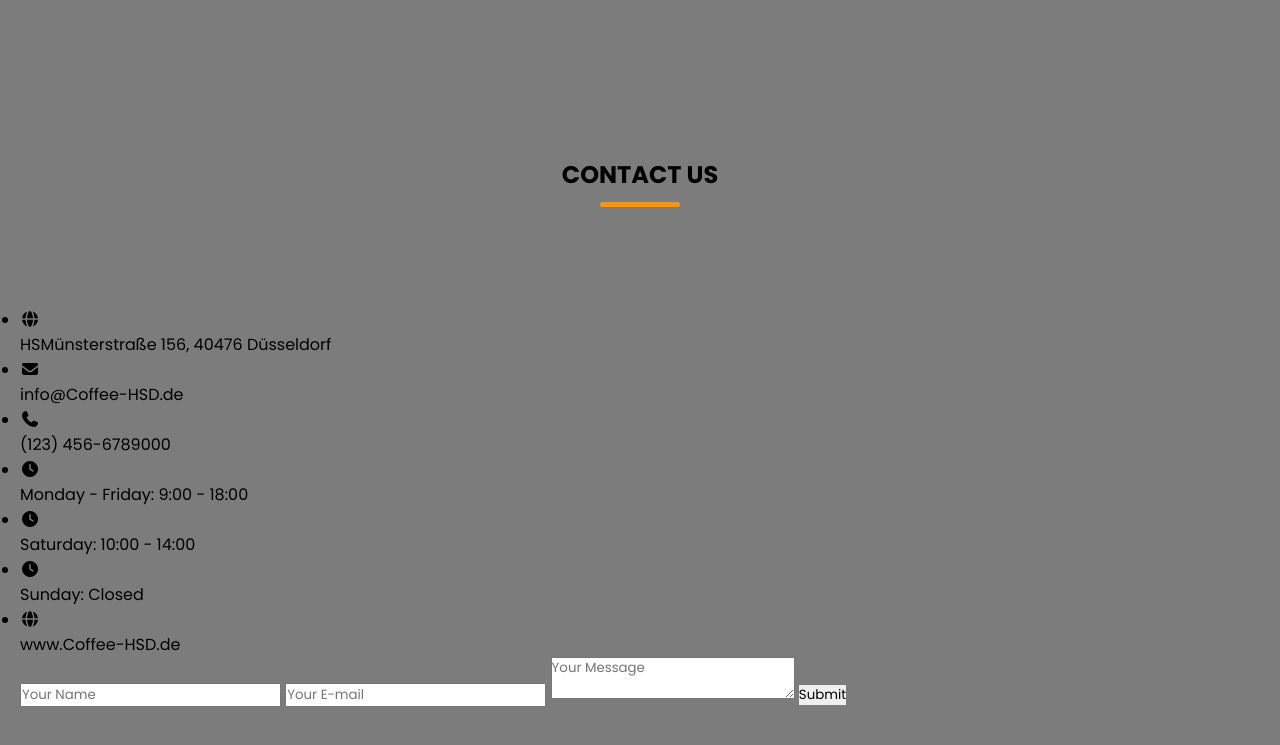
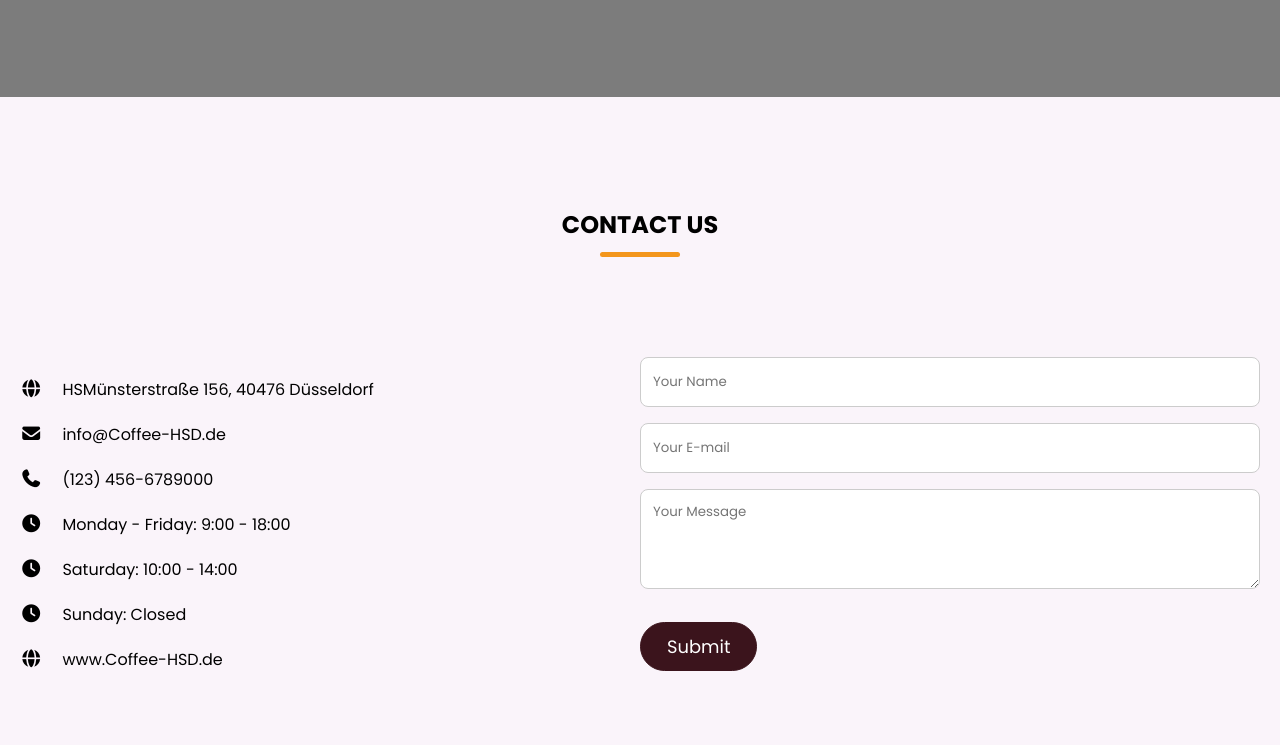
Before and after one commit to A7MADREFA3Y/webProHSD, a website built with webpack: page index.html in a window 1280 px wide. Shown: the part 4354-5099 px from the top of the page. Before the commit the page ends 5061 px from the top, so only its background shows below. Built offline with nearby package versions, Linux system fonts and the light colour scheme; a web font is replaced by a local one.

Commit message:
add style for contact form

```diff
--- a/css/style.css
+++ b/css/style.css
@@ -374,6 +374,73 @@ header .navbar{
   transform: scale(1.3);
 }
 
+/* Contact Us Style */
+.contact-section {
+  padding: 50px 0 100px;
+  background: var(--light-pink-color);
+}
+
+.contact-section .section-content {
+  display: flex;
+  gap: 48px;
+  align-items: flex-start;
+  justify-content: space-between;
+}
+
+.contact-section .contact-info-list .contact-info {
+  display: flex;
+  gap: 20px;
+  margin: 20px 0;
+  align-items: center;
+}
+
+.contact-section .contact-info-list .contact-info i {
+  font-size: var(--font-size-m);
+}
+
+.contact-section .contact-form .form-input {
+  width: 100%;
+  height: 50px;
+  padding: 0 12px;
+  outline: none;
+  margin-bottom: 16px;
+  background: var(--white-color);
+  border-radius: var(--border-radius-s);
+  border: 1px solid var(--medium-gray-color);
+}
+
+.contact-section .contact-form {
+  max-width: 50%;
+}
+
+.contact-section .contact-form .form-input:focus {
+  border-color: var(--secondary-color);
+}
+
+.contact-section .contact-form textarea.form-input {
+  height: 100px;
+  padding: 12px;
+  resize: vertical;
+}
+
+.contact-section .contact-form .submit-button{
+  padding: 10px 26px;
+  margin-top: 10px;
+  color: var(--white-color);
+  font-size: var(--font-size-m);
+  font-weight: var(--medium-gray-color);
+  background: var(--primary-color);
+  border-radius: var(--border-radius-m);
+  border: 1px solid var(--primary-color);
+  transition: 0.3s ease;
+}
+
+.contact-section .contact-form .submit-button:hover {
+  color: var(--primary-color);
+  background: transparent;
+}
+
+
 /* 1024 screen size */
 @media screen and (max-width: 1024) {
   .menu-section .menu-list{
@@ -502,6 +569,13 @@ header .navbar{
   .gallery-section .gallery-list .gallery-item {
     width: calc(100% / 2 - 30px);
   }
+
+  .contact-section .section-content {
+    align-items: center;
+    flex-direction: column-reverse;
+  }
+
+
 }
 /* 640 screen size */
 @media screen and (max-width: 640px) {
```
